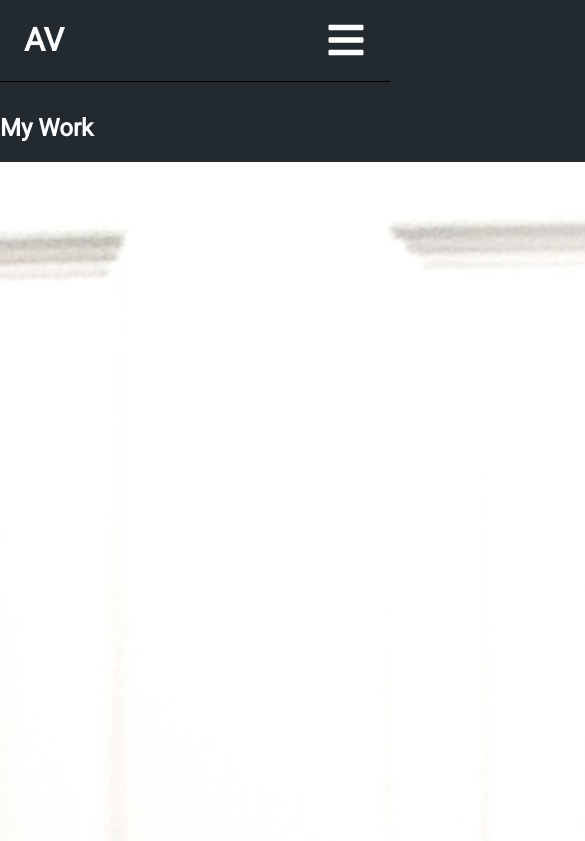
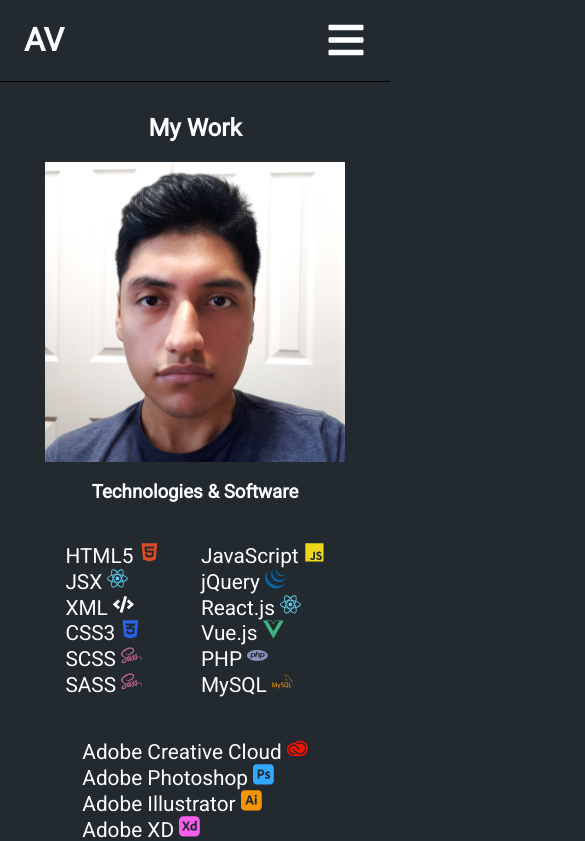
Before and after one commit to AlexV713/Portfolio-React-2, a React (Create React App) app in the folder portfolio-app/: page /about in a window 390 px wide. Shown: the top 841 px of the page, 585 px wide, since content can reach past the window. Built offline with nearby package versions, Linux system fonts and the light colour scheme.

Commit message:
Styled About Page for Mobile

```diff
--- a/portfolio-app/src/App.css
+++ b/portfolio-app/src/App.css
@@ -111,10 +111,113 @@ header #mobile-header #mobile-icons #icons-container .icon-links {
   font-size: 1.3rem;
 }
 
+#about-content h2 {
+  text-align: center;
+}
+
+#about-content h3 {
+  text-align: center;
+}
+
+#about-content #about-container #picture {
+  display: -ms-grid;
+  display: grid;
+  place-items: center;
+}
+
+#about-content #about-container #picture img {
+  width: 300px;
+  height: 300px;
+}
+
+#about-content #technologies-container #technologies-lists {
+  display: -webkit-box;
+  display: -ms-flexbox;
+  display: flex;
+  -webkit-box-orient: horizontal;
+  -webkit-box-direction: normal;
+      -ms-flex-direction: row;
+          flex-direction: row;
+  -ms-flex-wrap: wrap;
+      flex-wrap: wrap;
+  -webkit-box-pack: center;
+      -ms-flex-pack: center;
+          justify-content: center;
+}
+
+#about-content #technologies-container #technologies-lists ul {
+  font-size: 1.3rem;
+  list-style-type: none;
+  padding: 1em;
+  margin: 0;
+}
+
+#about-content #my-story p {
+  font-size: 1.2rem;
+  margin: 0 2em 0;
+  line-height: 1.5;
+}
+
 footer {
   text-align: center;
   font-style: italic;
   font-size: 0.7rem;
   margin-top: 5em;
 }
+
+#html {
+  color: #dd4b25;
+}
+
+.reactjs {
+  color: #5ed3f3;
+}
+
+#css3 {
+  color: #2862e9;
+}
+
+.scss {
+  color: #c76494;
+}
+
+#javascript {
+  color: #edd718;
+}
+
+#jquery {
+  color: #0865a6;
+}
+
+#vuejs {
+  color: #3fb27f;
+}
+
+#php {
+  color: #8892bf;
+}
+
+#mysql {
+  color: #dd8a00;
+}
+
+#adobecc {
+  color: #fa0f00;
+}
+
+#photoshop {
+  color: #31a8ff;
+}
+
+#illustrator {
+  color: #f79500;
+}
+
+#xd {
+  color: #f75eee;
+}
+
+.noColor {
+  color: #ffffff;
+}
 /*# sourceMappingURL=App.css.map */
--- a/portfolio-app/src/App.scss
+++ b/portfolio-app/src/App.scss
@@ -93,9 +93,106 @@ header {
     }
 }
 
+#about-content {
+    h2 {
+        text-align: center;
+    }
+    h3 {
+        text-align: center;
+    }
+    #about-container {
+        #picture {
+            display: grid;
+            place-items: center;
+            img {
+                width: 300px;
+                height: 300px;
+            }
+        }
+    }
+    #technologies-container {
+        #technologies-lists {
+            display: flex;
+            flex-direction: row;
+            flex-wrap: wrap;
+            justify-content: center;
+
+            ul {
+                font-size: 1.3rem;
+                list-style-type: none;
+                padding: 1em;
+                margin: 0;
+            }
+        }
+    }
+    #my-story {
+        p {
+            font-size: 1.2rem;
+            margin: 0 2em 0;
+            line-height: 1.5;
+        }
+    }
+}
+
 footer {
     text-align: center;
     font-style: italic;
     font-size: 0.7rem;
     margin-top: 5em;
 }
+
+#html {
+    color: #dd4b25;
+  }
+
+  .reactjs {
+    color: #5ed3f3;
+  }
+
+  #css3 {
+    color: #2862e9;
+  }
+
+  .scss {
+    color: #c76494;
+  }
+
+  #javascript {
+    color: #edd718;
+  }
+
+  #jquery {
+    color: #0865a6;
+  }
+
+  #vuejs {
+    color: #3fb27f;
+  }
+
+  #php {
+    color: #8892bf;
+  }
+
+  #mysql {
+    color: #dd8a00;
+  }
+
+  #adobecc {
+    color: #fa0f00;
+  }
+
+  #photoshop {
+    color: #31a8ff;
+  }
+
+  #illustrator {
+    color: #f79500;
+  }
+
+  #xd {
+    color: #f75eee;
+  }
+
+  .noColor {
+    color: #ffffff;
+  }
```
Also changed, not shown: 1 other file (tests, documents, lock files or other folders).
